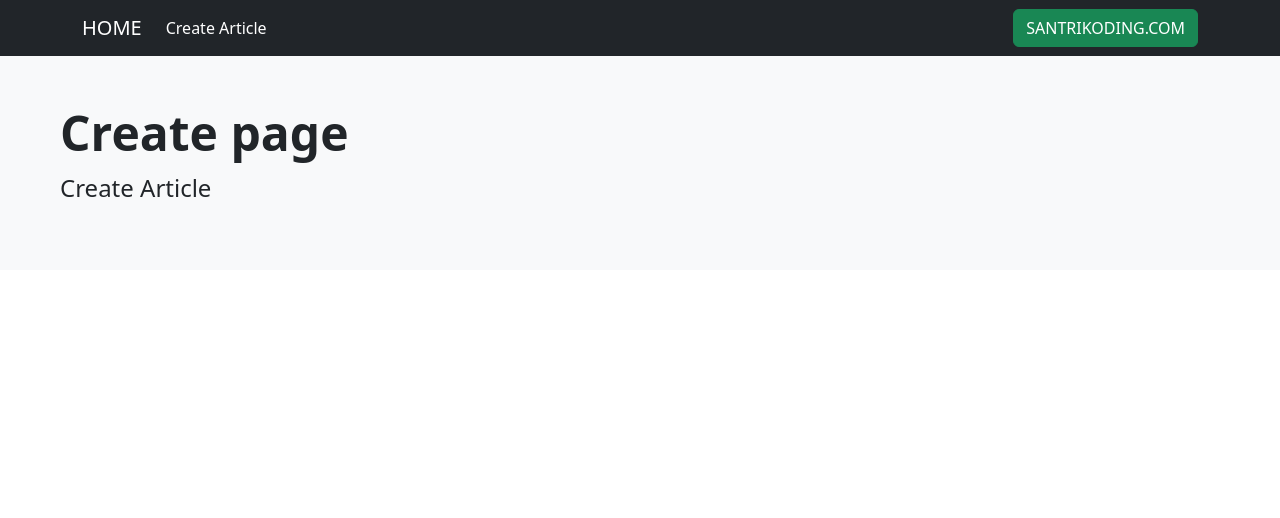
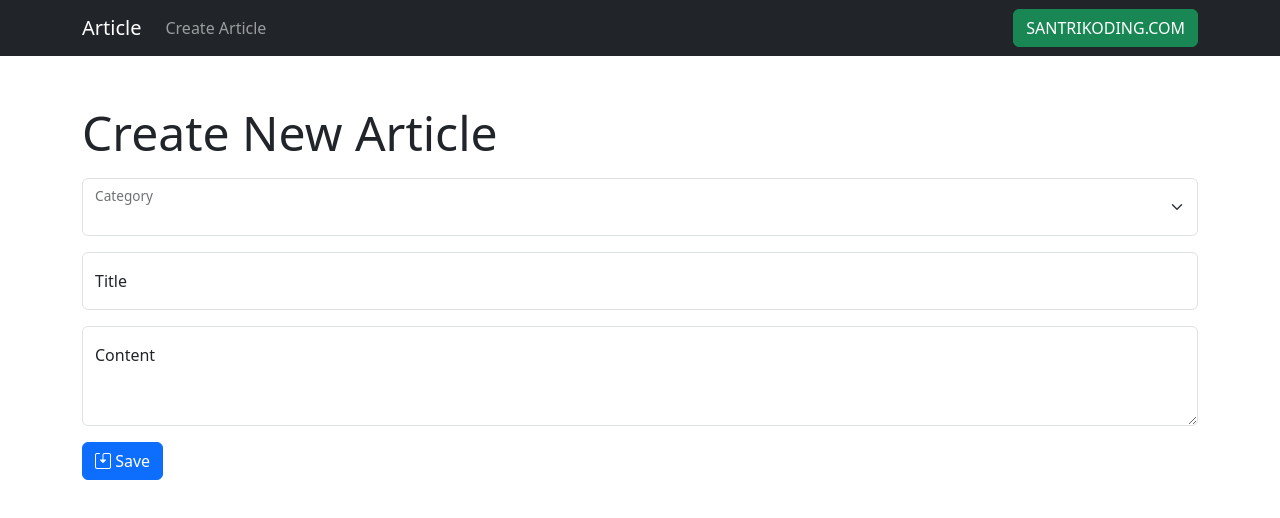
Before and after one commit to fachry879/Article-FrontEnd, a Vue app: page /article/create in a window 1280 px wide. Shown: the top 518 px of the page. Built offline with nearby package versions, Linux system fonts and the light colour scheme.

Commit message:
adjust views

```diff
--- a/package.json
+++ b/package.json
@@ -10,6 +10,7 @@
   "dependencies": {
     "axios": "^1.5.0",
     "bootstrap": "^5.3.1",
+    "bootstrap-icons": "^1.10.5",
     "jquery": "^3.7.1",
     "popper.js": "^1.16.1",
     "vue": "^3.3.4",
--- a/src/Article/CreateArticle.vue
+++ b/src/Article/CreateArticle.vue
@@ -1,10 +1,58 @@
-<script setup></script>
+<script setup>
+import axios from "axios";
+import { ref } from "vue";
+import { API } from "../Config/Config";
+
+const formData = {
+  category: "",
+  title: "",
+  content: "",
+};
+
+const header = {
+  headers: {
+    "Access-Control-Allow-Origin": "*",
+    Accept: "application/json",
+    "Content-Type": "application/json",
+  },
+};
+
+const saveArticle = async () => {
+  await axios
+    .post(API + "/article/create", formData, { header })
+    .then(function (response) {
+      console.log(response);
+    })
+    .catch(function (error) {
+      console.log(error);
+    });
+};
+</script>
 
 <template>
-  <div class="p-5 mb-4 bg-light">
-    <div class="container-fluid">
-      <h1 class="display-5 fw-bold">Create page</h1>
-      <p class="col-md-8 fs-4">Create Article</p>
+  <div class="p-5 mb-4">
+    <div class="container">
+      <p class="display-5 mb-3">Create New Article</p>
+      <form @submit.prevent="saveArticle">
+        <div class="form-floating mb-3">
+          <select class="form-select" id="floatingSelect" aria-label="Floating label select example" v-model="formData.category">
+            <option selected disabled>Select Category . . .</option>
+            <option value="1">One</option>
+            <option value="2">Two</option>
+            <option value="3">Three</option>
+          </select>
+          <label for="floatingSelect">Category</label>
+        </div>
+        <div class="form-floating mb-3">
+          <input type="text" class="form-control" id="floatingInput" placeholder="Article Title" v-model="formData.title" />
+          <label for="floatingInput">Title</label>
+        </div>
+        <div class="form-floating mb-3">
+          <textarea class="form-control" placeholder="Leave a comment here" id="floatingTextarea" style="height: 100px" v-model="formData.content" />
+          <label for="floatingTextarea">Content</label>
+        </div>
+        <button type="submit" class="btn btn-primary"><i class="bi bi-save2"></i> Save</button>
+      </form>
     </div>
   </div>
 </template>
--- a/src/Article/HomeArticle.vue
+++ b/src/Article/HomeArticle.vue
@@ -16,7 +16,7 @@ const fetchArticle = async () => {
   await axios
     .get(API + "/article/list", header)
     .then(function (response) {
-      console.log(response);
+      console.log(response.data);
     })
     .catch(function (error) {
       console.log(error);
@@ -29,10 +29,16 @@ onMounted(() => {
 </script>
 
 <template>
-  <div class="p-5 mb-4 bg-light">
-    <div class="container-fluid">
-      <h1 class="display-5 fw-bold">Index page</h1>
-      <p class="col-md-8 fs-4">List Article</p>
+  <div class="p-5 mb-4">
+    <div class="container">
+      <div class="card">
+        <div class="card-body">
+          <h5 class="card-title">Article Title</h5>
+          <p class="card-text">Article Content.</p>
+          <a href="#" class="btn btn-primary">Go somewhere</a>
+        </div>
+        <div class="card-footer text-body-secondary">2 days ago</div>
+      </div>
     </div>
   </div>
 </template>
--- a/src/components/AppHeader.vue
+++ b/src/components/AppHeader.vue
@@ -3,14 +3,14 @@
 <template>
   <nav class="navbar navbar-expand-lg bg-dark" data-bs-theme="dark">
     <div class="container">
-      <router-link :to="{ name: 'Home' }" class="navbar-brand">HOME</router-link>
+      <router-link :to="{ name: 'Home' }" class="navbar-brand">Article</router-link>
       <button class="navbar-toggler" type="button" data-bs-toggle="collapse" data-bs-target="#navbarSupportedContent" aria-controls="navbarSupportedContent" aria-expanded="false" aria-label="Toggle navigation">
         <span class="navbar-toggler-icon"></span>
       </button>
       <div class="collapse navbar-collapse" id="navbarSupportedContent">
         <ul class="navbar-nav me-auto mb-2 mb-lg-0">
           <li class="nav-item">
-            <router-link :to="{ name: 'Create Article' }" class="nav-link active" aria-current="page">Create Article</router-link>
+            <router-link :to="{ name: 'Create Article' }" class="nav-link" aria-current="page">Create Article</router-link>
           </li>
         </ul>
         <ul class="navbar-nav ms-auto mb-2 mb-lg-0" role="search">
--- a/src/main.js
+++ b/src/main.js
@@ -11,6 +11,7 @@ import "bootstrap/dist/css/bootstrap.css";
 import "jquery/dist/jquery.min";
 import "popper.js/dist/popper.min";
 import "bootstrap/dist/js/bootstrap.min";
+import "bootstrap-icons/font/bootstrap-icons.css";
 
 const app = createApp(App);
 
--- /dev/null
+++ b/vue.config.js
@@ -0,0 +1,11 @@
+module.exports = {
+  devServer: {
+    proxy: {
+      "^/users": {
+        target: "http://localhost:8080",
+        ws: true,
+        changeOrigin: true,
+      },
+    },
+  },
+};
```
Also changed, not shown: 1 other file (tests, documents, lock files or other folders).
